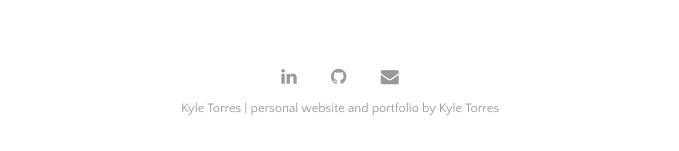
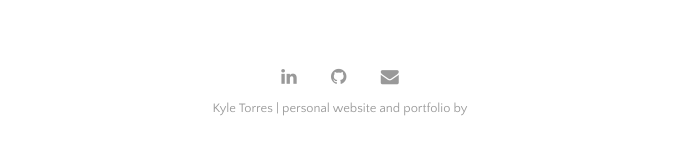
Before and after one commit to kyledtorres/kyledtorres.github.io, a Jekyll site: the page built from index.html, in a window 1280 px wide and 900 px high, scrolled down 2243 px. Shown: the part 746-897 px from the top of the window, without its empty margins (300-979 px from the left). Built offline with Jekyll 4.4.1, drawn with Linux system fonts in a browser that asks for light colours; the list of posts is cut into pages by our own code; some of the changed lines change nothing that is shown.

Commit message:
Update _config.yml
remove author

```diff
--- a/_config.yml
+++ b/_config.yml
@@ -22,7 +22,7 @@ plugins:             [jekyll-paginate, jekyll-sitemap, jekyll-feed, jekyll-seo-t
 # Customise atom feed settings (this is where Jekyll-Feed gets configuration information)
 title:		           'Kyle Torres'
 description:	       'personal website and portfolio'
-author:              'Kyle Torres'
+# author:              'Kyle Torres'
 
 # RSS 2.0 can be used instead of Atom by uncommenting following two lines
 #feed:
```
